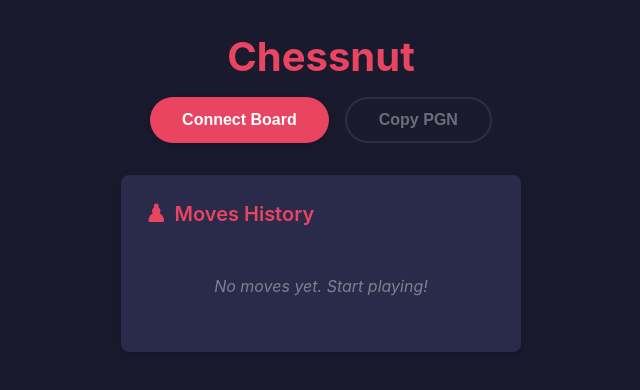
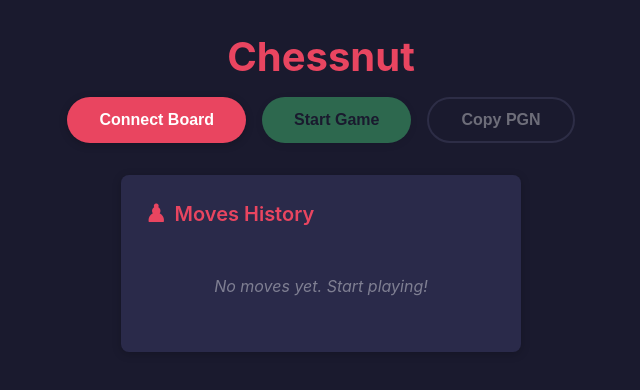
Before and after one commit to podlomar/chessnut, a React app: page / in a window 1280 px wide. Shown: the top 390 px of the page, without its empty margins (319-959 px from the left). Built offline with nearby package versions, Linux system fonts and the light colour scheme.

Commit message:
Add start game functionality

```diff
--- a/src/App.tsx
+++ b/src/App.tsx
@@ -1,4 +1,4 @@
-import { useState } from 'react';
+import { useRef, useState } from 'react';
 import { ChessBoard } from './components/ChessBoard';
 import { ChessnutDriver, GameState, readPlacement } from './chessnut';
 import { MovesHistory } from './components/MovesHistory';
@@ -9,13 +9,19 @@ import { MovesHistory } from './components/MovesHistory';
 export const App = () => {
   const [gameState, setGameState] = useState<GameState | null>(null);
   const [copied, setCopied] = useState(false);
+  const driverRef = useRef<ChessnutDriver | null>(null);
 
   const handleConnect = () => {
     const driver = new ChessnutDriver((state => {
       setGameState(state);
       console.log("New game state:", state.status);
     }));
+    driverRef.current = driver;
     driver.connect();
+  };
+
+  const handleStartGame = () => {
+    driverRef.current?.startGame();
   };
 
   const handleCopyPgn = async () => {
@@ -40,6 +46,13 @@ export const App = () => {
         <div className="header-buttons">
           <button className="connect-btn" onClick={handleConnect}>
             Connect Board
+          </button>
+          <button
+            className="start-btn"
+            onClick={handleStartGame}
+            disabled={gameState?.status !== 'initial'}
+          >
+            Start Game
           </button>
           <button
             className="copy-pgn-btn"
--- a/src/chessnut.ts
+++ b/src/chessnut.ts
@@ -98,6 +98,21 @@ export class ChessnutDriver {
     this.onNewState = onNewState;
   }
 
+  public startGame(): void {
+    if (this.currentState?.status !== 'initial') {
+      return;
+    }
+
+    const chess = new Chess();
+    this.currentState = {
+      placement: initialPlacement,
+      chess,
+      status: 'playing',
+    };
+    this.validMoves = chess.moves({ verbose: true });
+    this.onNewState(this.currentState);
+  }
+
   public async connect() {
     const devices = await navigator.hid.requestDevice({
       filters: [{
@@ -139,43 +154,34 @@ export class ChessnutDriver {
 
       this.lastData = newData;
       const placement = readPlacement(newData);
-      if (this.currentState === null || this.currentState.status !== 'playing') {
-        if (placement === initialPlacement) {
+
+      if (this.currentState?.status === 'playing') {
+        for (const move of this.validMoves) {
+          const afterPlacement = getPlacement(move.after);
+          if (afterPlacement === placement) {
+            console.log("Detected move:", move);
+            this.currentState.chess.move(move);
+            this.validMoves = this.currentState.chess.moves({ verbose: true });
             this.currentState = {
               placement,
-            status: 'initial'
+              chess: this.currentState.chess,
+              status: 'playing',
             };
 
-          this.validMoves = [];
             this.onNewState(this.currentState);
+            break;
+          }
+        }
         return;
       }
 
-        this.currentState = {
+      const newState: GameState = {
         placement,
-          status: 'random'
+        status: placement === initialPlacement ? 'initial' : 'random',
       };
+      this.currentState = newState;
       this.validMoves = [];
-        this.onNewState(this.currentState);
-        return;
-      }
-
-      if (this.currentState.status !== 'playing') {
-        return;
-      }
-
-      // for (const move of this.validMoves) {
-      //   const afterPlacement = getPlacement(move.after);
-      //   if (afterPlacement === placement) {
-      //     console.log("Detected move:", move);
-      //     this.currentState.chess.move(move);
-      //     this.validMoves = this.currentState.chess.moves({ verbose: true });
-      //     this.currentState = { chess: this.currentState.chess };
-
-      //     this.onNewState(this.currentState);
-      //     break;
-      //   }
-      // }
+      this.onNewState(newState);
     });
   }
 }
--- a/src/styles.css
+++ b/src/styles.css
@@ -60,6 +60,29 @@ body {
   box-shadow: 0 4px 12px rgba(0, 0, 0, 0.25);
 }
 
+.start-btn {
+  background-color: #4ade80;
+  color: #1a1a2e;
+  border: none;
+  padding: 0.75rem 2rem;
+  font-size: 1rem;
+  font-weight: 600;
+  border-radius: 50px;
+  cursor: pointer;
+  transition: transform 0.2s, box-shadow 0.2s, opacity 0.2s;
+  box-shadow: 0 2px 8px rgba(0, 0, 0, 0.2);
+}
+
+.start-btn:hover:not(:disabled) {
+  transform: translateY(-2px);
+  box-shadow: 0 4px 12px rgba(0, 0, 0, 0.25);
+}
+
+.start-btn:disabled {
+  opacity: 0.4;
+  cursor: not-allowed;
+}
+
 .copy-pgn-btn {
   background-color: transparent;
   color: #eaeaea;
```
Lines whose indentation alone changed are shown as unchanged.
